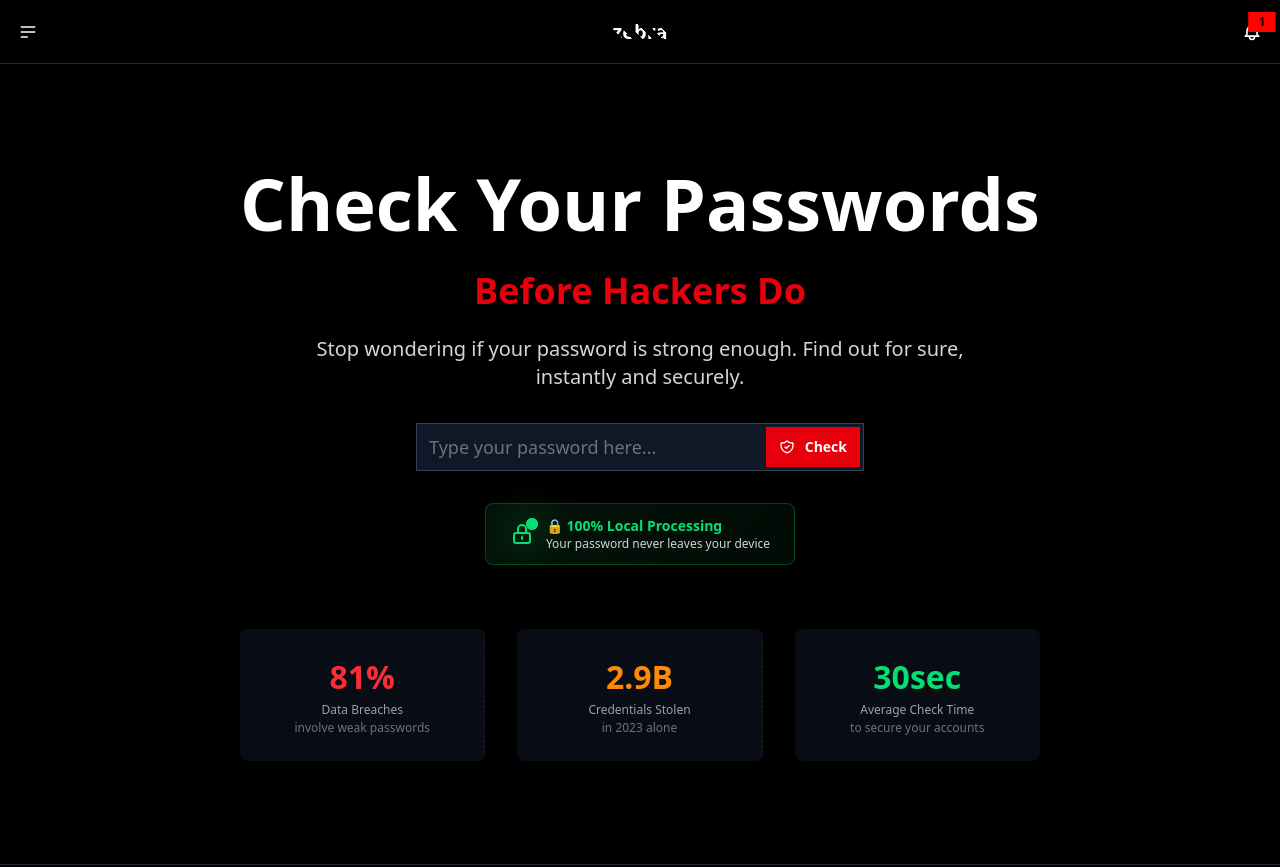
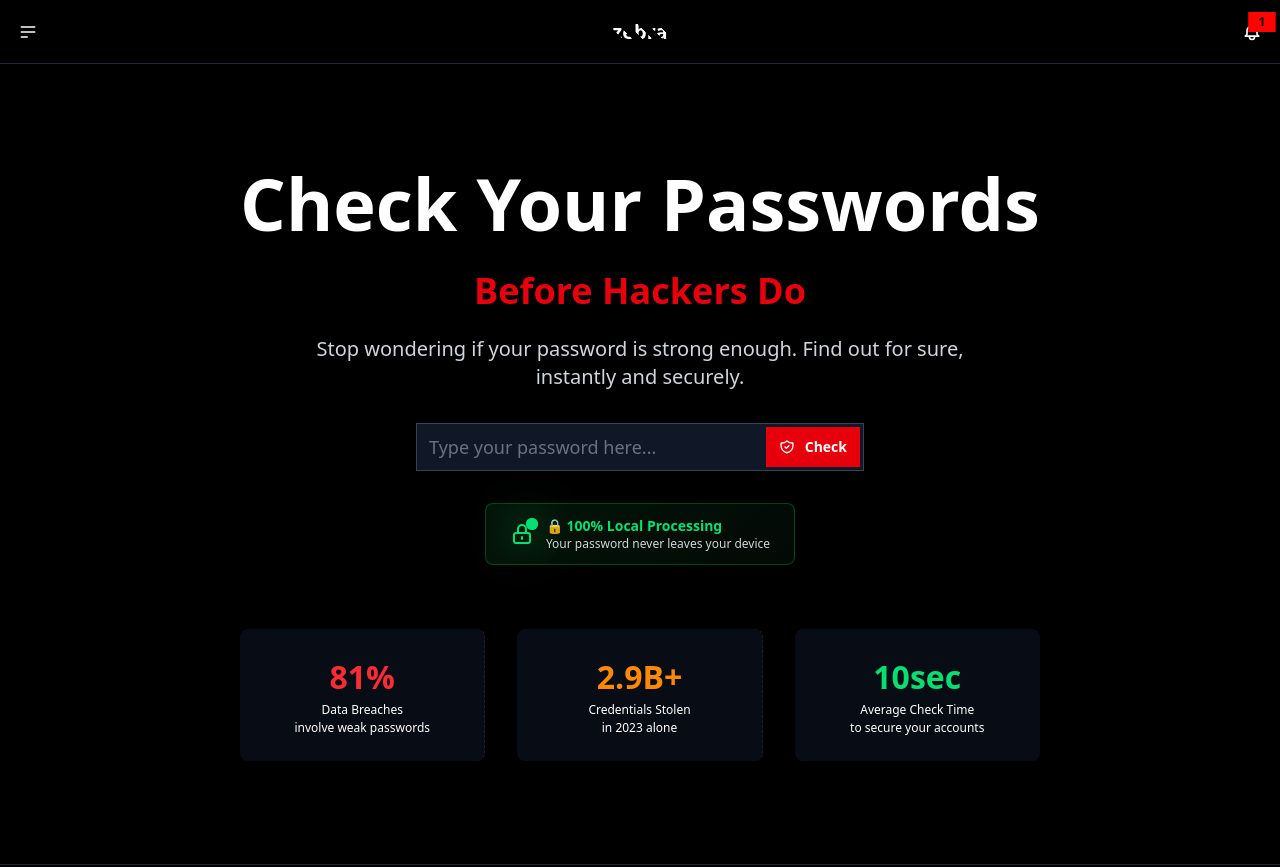
Before and after one commit to kpcodes30/zebra, a website: page index.html in a window 1280 px wide. Shown: the top 867 px of the page. Drawn offline with nearby package versions, Linux system fonts and the light colour scheme; files that its build step writes are made by us from their sources.

Commit message:
refactor(html): Update statistics content and styling

```diff
--- a/index.html
+++ b/index.html
@@ -457,18 +457,18 @@
           <div class="grid grid-cols-1 md:grid-cols-3 gap-8 mt-16">
             <div class="stat place-items-center bg-gray-900/50 rounded-lg p-6">
               <div class="stat-value text-red-500">81%</div>
-              <div class="stat-title text-gray-400">Data Breaches</div>
-              <div class="stat-desc text-gray-500">involve weak passwords</div>
+              <div class="stat-title text-white">Data Breaches</div>
+              <div class="stat-desc text-white">involve weak passwords</div>
             </div>
             <div class="stat place-items-center bg-gray-900/50 rounded-lg p-6">
-              <div class="stat-value text-orange-400">2.9B</div>
-              <div class="stat-title text-gray-400">Credentials Stolen</div>
-              <div class="stat-desc text-gray-500">in 2023 alone</div>
+              <div class="stat-value text-orange-400">2.9B+</div>
+              <div class="stat-title text-white">Credentials Stolen</div>
+              <div class="stat-desc text-white">in 2023 alone</div>
             </div>
             <div class="stat place-items-center bg-gray-900/50 rounded-lg p-6">
-              <div class="stat-value text-green-400">30sec</div>
-              <div class="stat-title text-gray-400">Average Check Time</div>
-              <div class="stat-desc text-gray-500">to secure your accounts</div>
+              <div class="stat-value text-green-400">10sec</div>
+              <div class="stat-title text-white">Average Check Time</div>
+              <div class="stat-desc text-white">to secure your accounts</div>
             </div>
           </div>
         </div>
```
